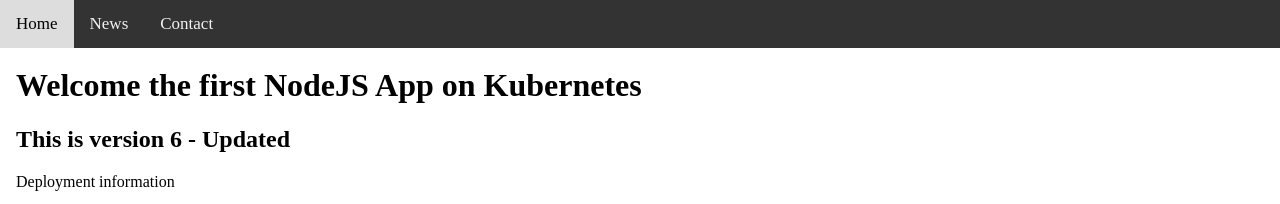
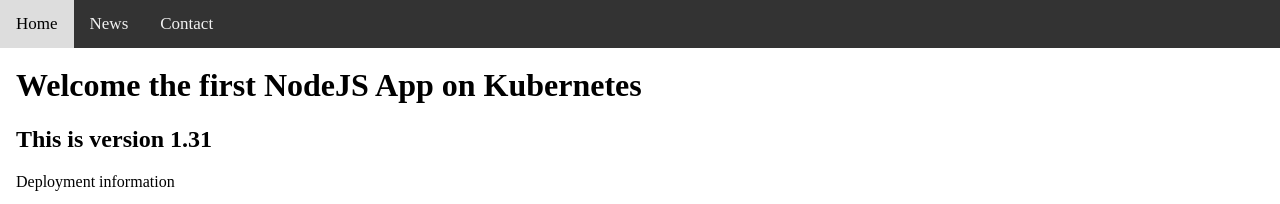
Before and after one commit to rockman88v/demo-app, a website: page documents/index.html in a window 1280 px wide. Shown: the top 204 px of the page. Drawn offline with Linux system fonts and the light colour scheme.

Commit message:
update to 1.31

```diff
--- a/documents/index.html
+++ b/documents/index.html
@@ -50,7 +50,7 @@
 
     <div class="main">
         <h1>Welcome the first NodeJS App on Kubernetes</h1>
-        <h2>This is version 6 - Updated </h2>
+        <h2>This is version 1.31 </h2>
 
         <p>Deployment information</p>
         <p>Namespace: <strong>MY_NAME_SPACE</strong></p>
```
